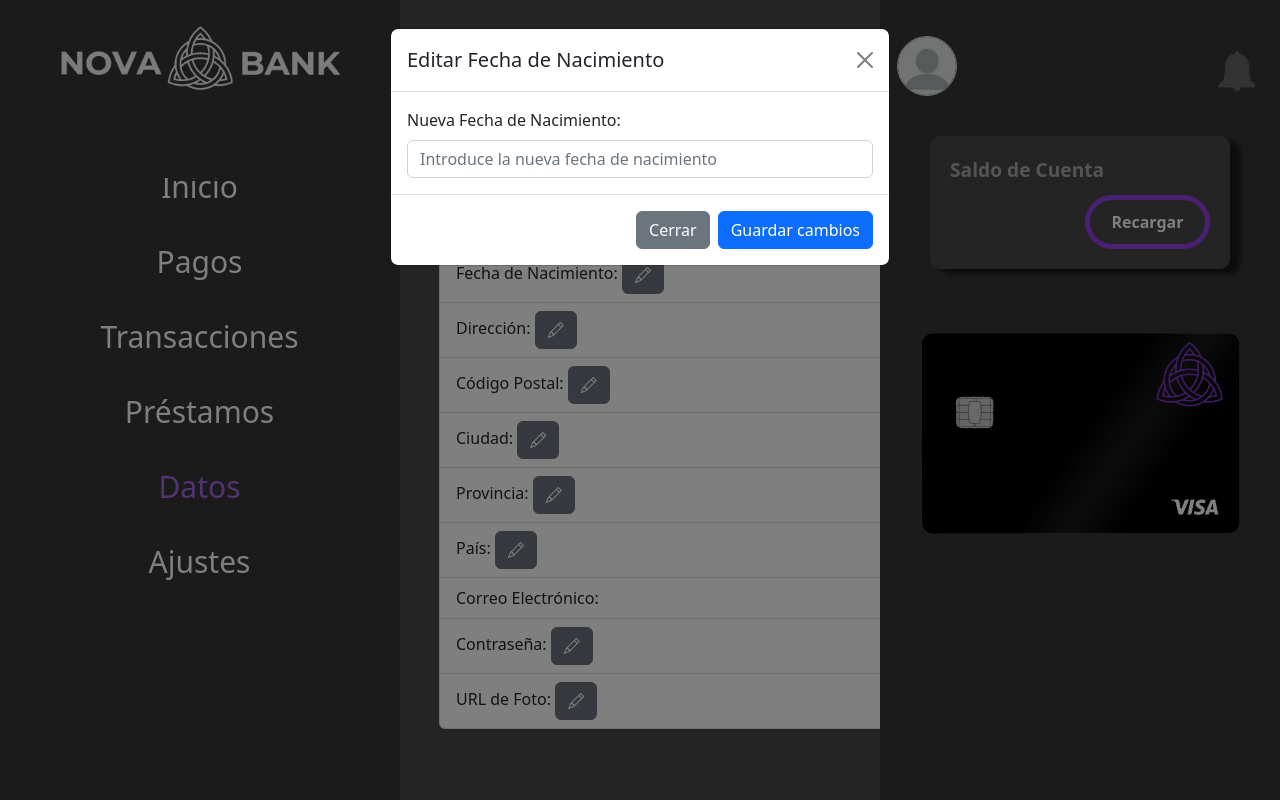
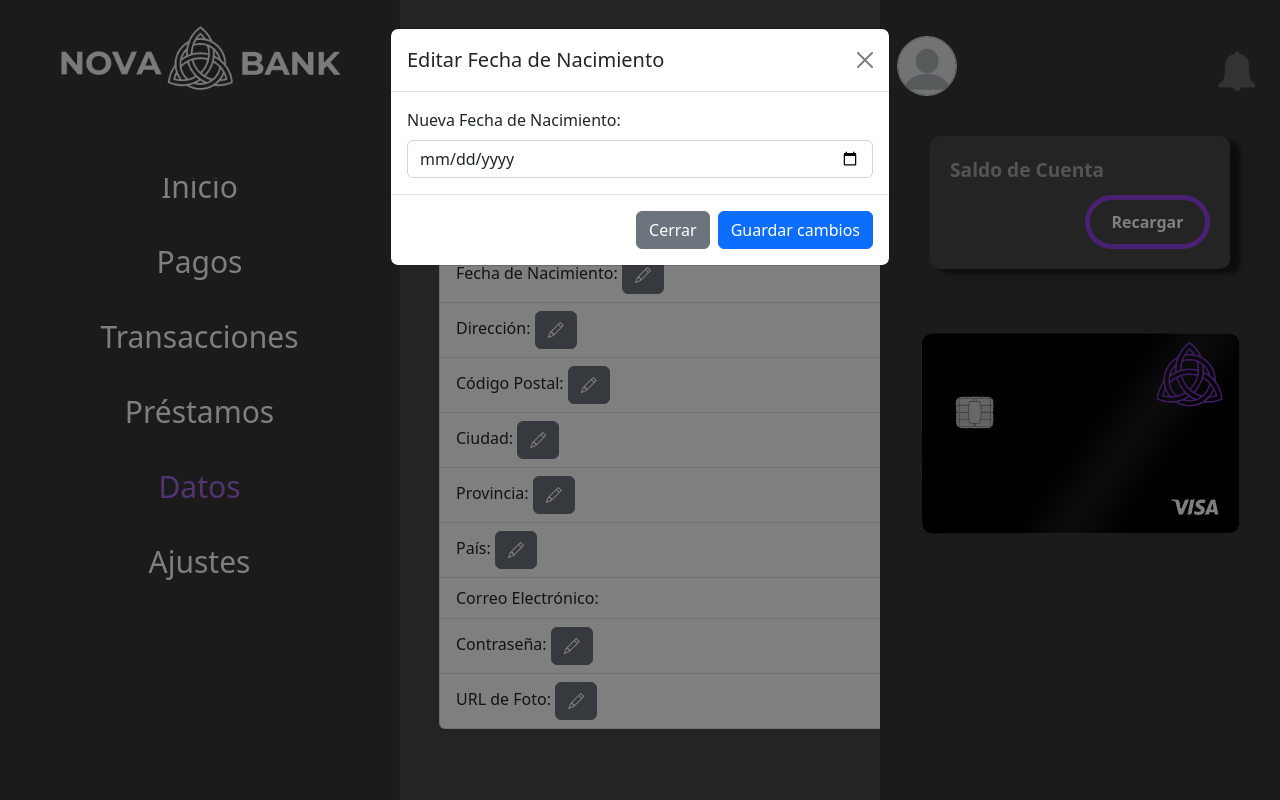
Before and after one commit to JCCutino/NovaBank, a PHP site: page /pagina_datos.php in a window 1280 px wide, after a click that opens the changed part. Run offline with PHP 8.4, Linux system fonts and the light colour scheme; the visitor is signed in with stand-in values (Sample User, id 1); tables that the repository leaves empty hold one stand-in row (values such as "Sample post"); some libraries are stand-ins or nearby versions.

Commit message:
implementacion input fyle y date

```diff
--- a/componentes/modales.php
+++ b/componentes/modales.php
@@ -64,7 +64,7 @@ $modales= '<div class="modal fade" id="nombreModal" tabindex="-1" aria-labelledb
       </div>
       <div class="modal-body">
         <label for="fechaNacimientoInput" class="form-label">Nueva Fecha de Nacimiento:</label>
-      <input type="text" class="form-control" id="fechaNacimientoInput" placeholder="Introduce la nueva fecha de nacimiento">
+        <input type="date" class="form-control" id="fechaNacimientoInput">
       </div>
       <div class="modal-footer">
         <button type="button" class="btn btn-secondary" data-bs-dismiss="modal">Cerrar</button>
@@ -73,6 +73,7 @@ $modales= '<div class="modal fade" id="nombreModal" tabindex="-1" aria-labelledb
     </div>
   </div>
 </div>
+
 
 <div class="modal fade" id="direccionModal" tabindex="-1" aria-labelledby="direccionModalLabel" aria-hidden="true">
 <div class="modal-dialog">
@@ -190,8 +191,9 @@ $modales= '<div class="modal fade" id="nombreModal" tabindex="-1" aria-labelledb
         <button type="button" class="btn-close" data-bs-dismiss="modal" aria-label="Close"></button>
       </div>
       <div class="modal-body">
-        <label for="urlFotoInput" class="form-label">Nueva URL de Foto:</label>
-        <input type="text" class="form-control" id="urlFotoInput" placeholder="Introduce la nueva URL de la foto">
+        <label for="urlFotoInput" class="form-label">Seleccionar Foto:</label>
+        <input type="file" class="form-control" id="urlFotoInput" accept="image/*">
+        <small class="text-muted">Selecciona un archivo de imagen (jpg, png, etc.)</small>
       </div>
       <div class="modal-footer">
         <button type="button" class="btn btn-secondary" data-bs-dismiss="modal">Cerrar</button>
@@ -200,6 +202,7 @@ $modales= '<div class="modal fade" id="nombreModal" tabindex="-1" aria-labelledb
     </div>
   </div>
 </div>
+
 ';
 
 ?>
```
Lines whose indentation alone changed are shown as unchanged.
